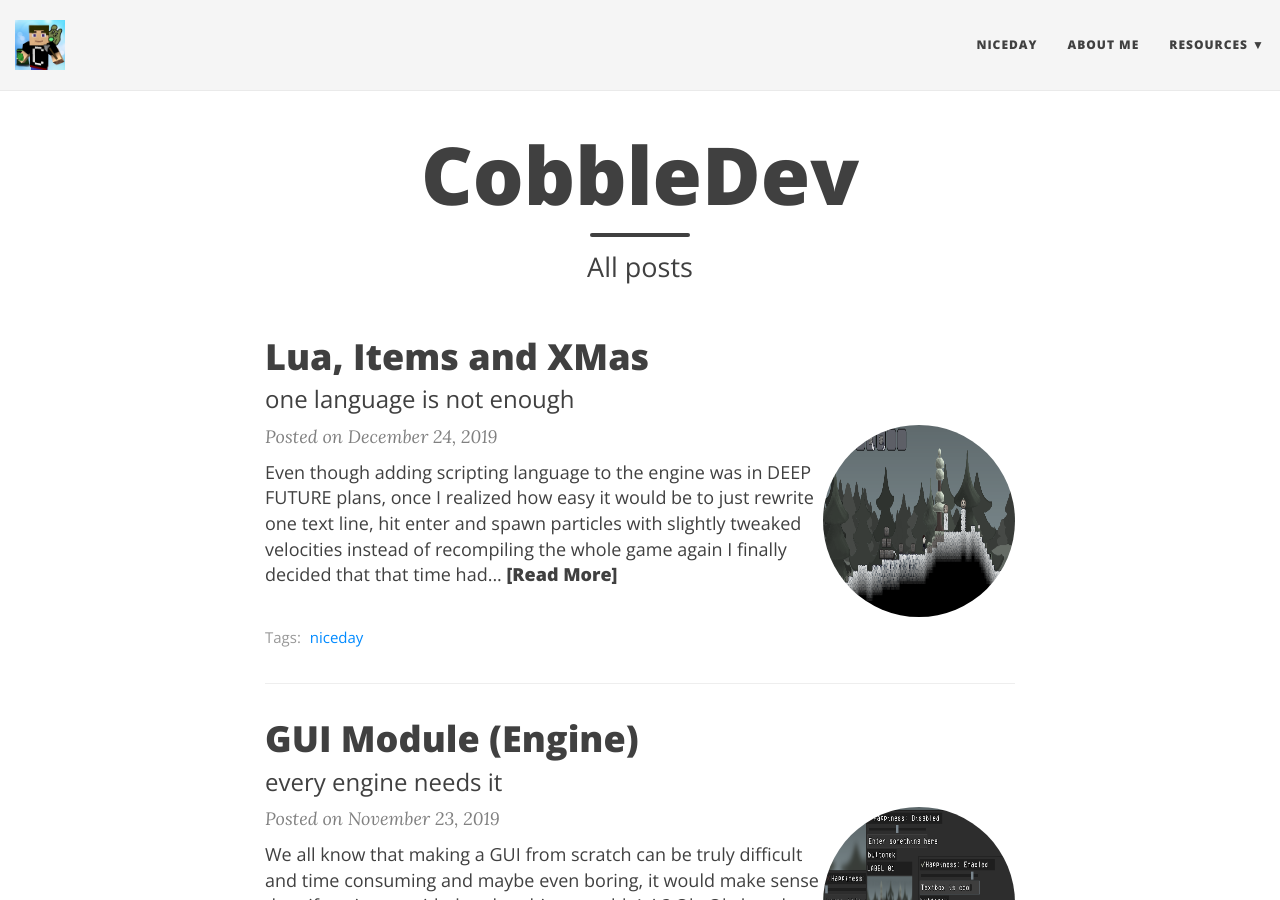
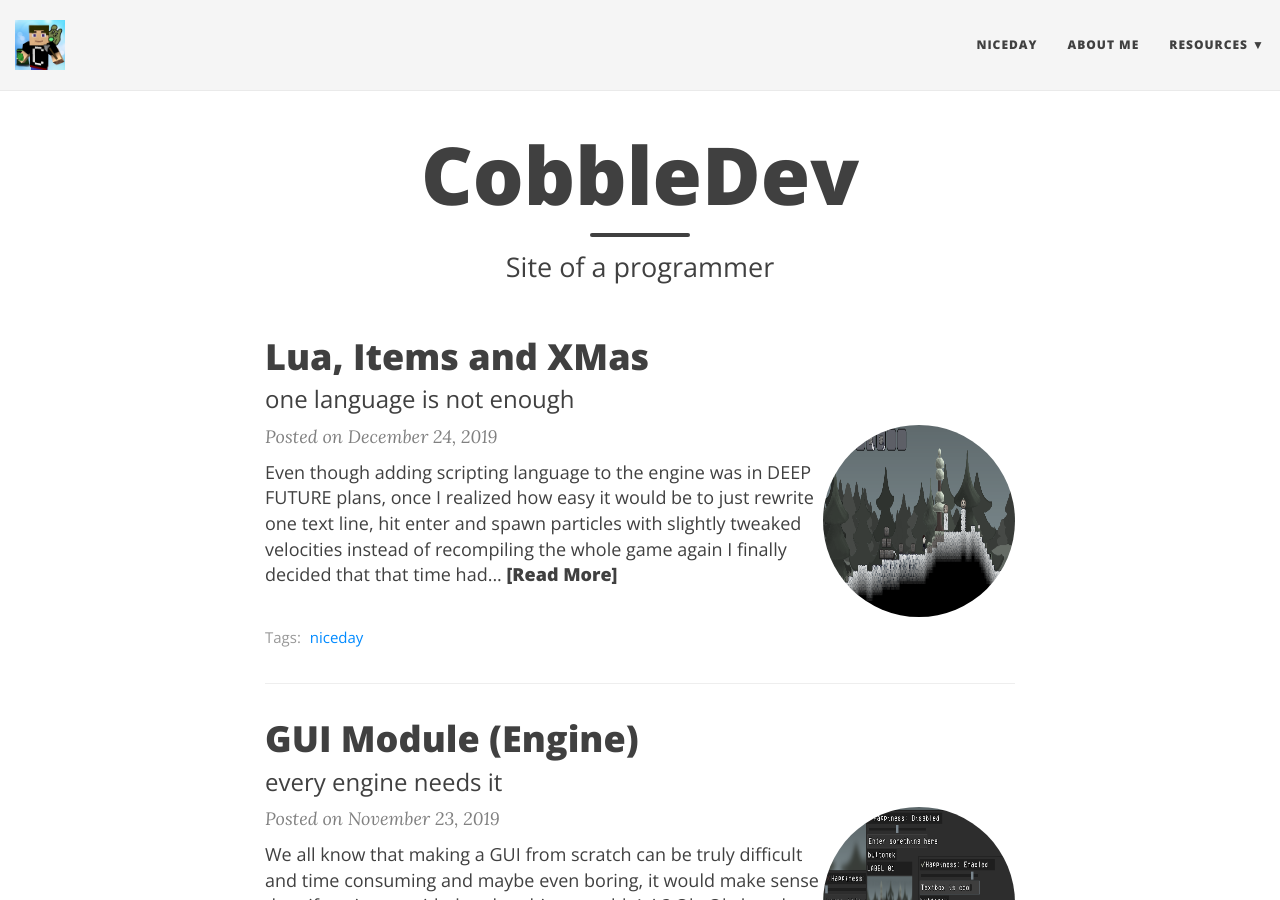
Before and after one commit to Cooble/cooble.github.io, a Jekyll site: the page built from index.html, in a window 1280 px wide and 900 px high. Built offline with Jekyll 4.4.1, drawn with Linux system fonts in a browser that asks for light colours; nearby versions of some CDN libraries; the list of posts is cut into pages by our own code.

Commit message:
Initial commit3

```diff
--- a/index.html
+++ b/index.html
@@ -1,7 +1,7 @@
 ---
 layout: page
 title: CobbleDev
-subtitle: All posts
+subtitle: Site of a programmer
 use-site-title: true
 ---
 
```
